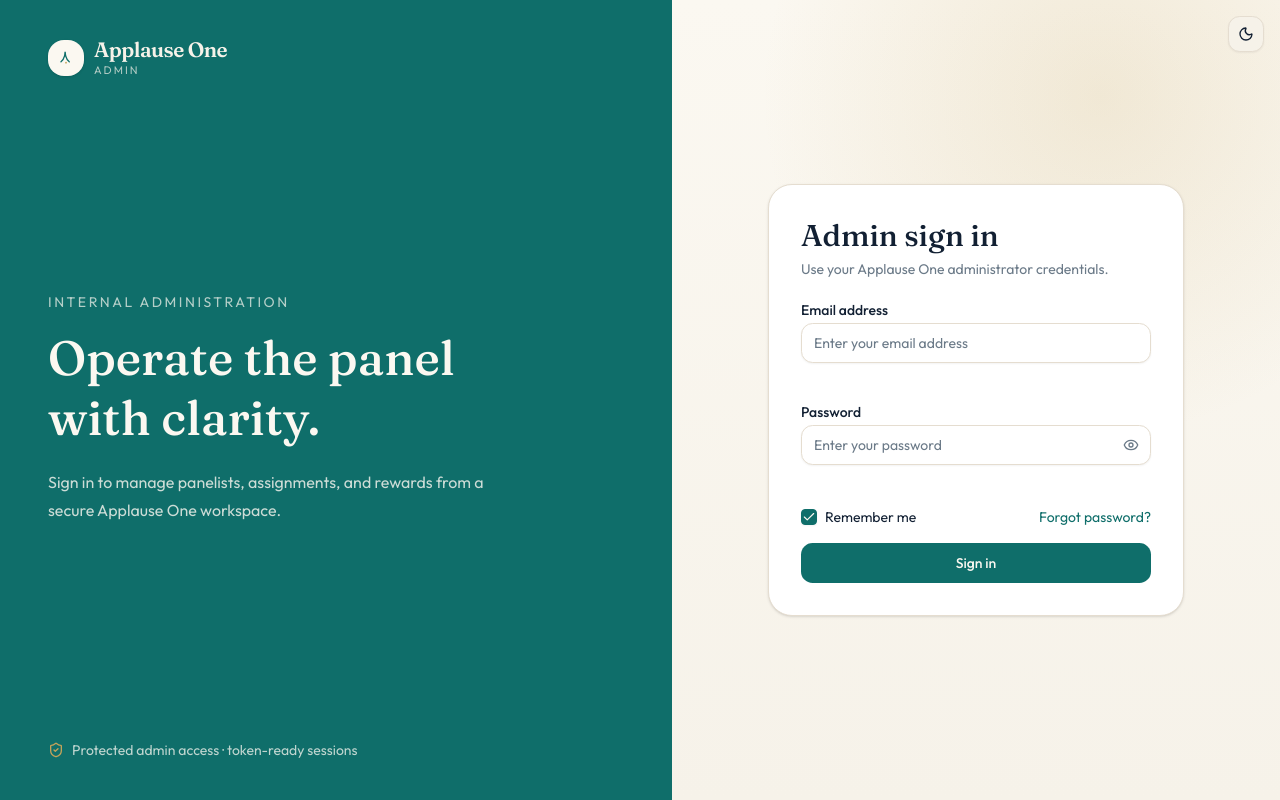
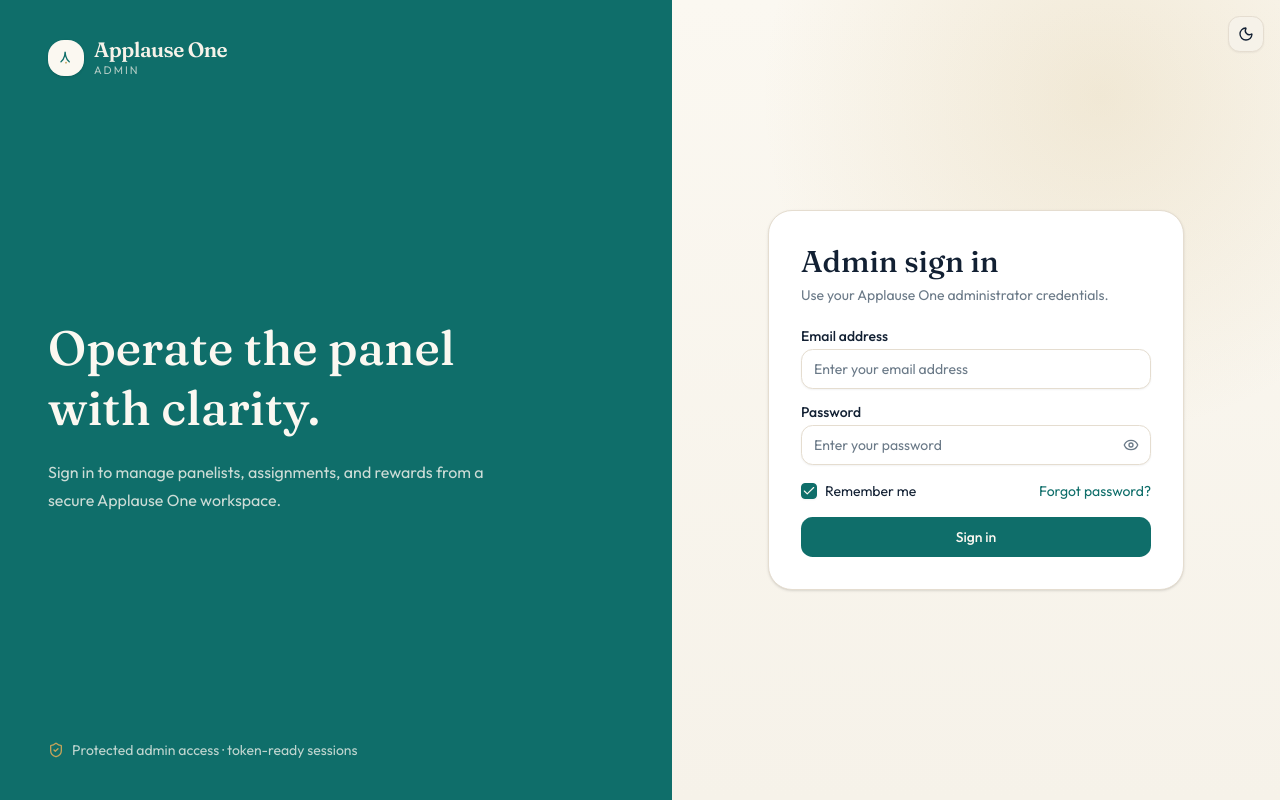
Before and after one commit to RiyaSingh-2310/ApplauseOneAdminUI, a React (Vite) app: page /admin/login in a window 1280 px wide. Built offline with nearby package versions, Linux system fonts and the light colour scheme.

Commit message:
Refactor LoginForm error handling and update AdminHeader and AdminLogin components. Changed error message display logic in LoginForm to conditionally render paragraphs based on error state. Commented out "Internal administration" text in AdminHeader and AdminLogin for cleaner UI.

```diff
--- a/src/components/auth/LoginForm.tsx
+++ b/src/components/auth/LoginForm.tsx
@@ -98,12 +98,14 @@ export function LoginForm({ onSuccess }: LoginFormProps) {
               setErrors((current) => ({ ...current, email: validateAdminEmail(email) }))
             }}
             aria-invalid={Boolean(showEmailError)}
-            aria-describedby="admin-email-error"
+            aria-describedby={showEmailError ? 'admin-email-error' : undefined}
             className="login-field h-10 bg-card dark:bg-card"
           />
-          <p id="admin-email-error" className="min-h-5 text-xs text-destructive" role={showEmailError ? 'alert' : undefined}>
-            {showEmailError ? errors.email : '\u00a0'}
-          </p>
+          {showEmailError ? (
+            <p id="admin-email-error" className="text-xs text-destructive" role="alert">
+              {errors.email}
+            </p>
+          ) : null}
         </div>
 
         <div className="space-y-1.5">
@@ -113,20 +115,18 @@ export function LoginForm({ onSuccess }: LoginFormProps) {
             value={password}
             disabled={pending}
             invalid={Boolean(showPasswordError)}
-            describedBy="admin-password-error"
+            describedBy={showPasswordError ? 'admin-password-error' : undefined}
             onChange={updatePassword}
             onBlur={() => {
               setTouched((current) => ({ ...current, password: true }))
               setErrors((current) => ({ ...current, password: validateAdminPassword(password) }))
             }}
           />
-          <p
-            id="admin-password-error"
-            className="min-h-5 text-xs text-destructive"
-            role={showPasswordError ? 'alert' : undefined}
-          >
-            {showPasswordError ? errors.password : '\u00a0'}
-          </p>
+          {showPasswordError ? (
+            <p id="admin-password-error" className="text-xs text-destructive" role="alert">
+              {errors.password}
+            </p>
+          ) : null}
         </div>
 
         <div className="flex items-center justify-between gap-3">
--- a/src/components/navigation/AdminHeader.tsx
+++ b/src/components/navigation/AdminHeader.tsx
@@ -57,7 +57,7 @@ export function AdminHeader({
         <div className="lg:hidden">
           <Logo compact />
         </div>
-        <p className="hidden text-sm text-muted-foreground md:block">Internal administration</p>
+        {/* <p className="hidden text-sm text-muted-foreground md:block">Internal administration</p> */}
       </div>
       <div className="flex items-center gap-2 sm:gap-3">
         <ThemeToggle />
--- a/src/pages/auth/AdminLogin.tsx
+++ b/src/pages/auth/AdminLogin.tsx
@@ -14,7 +14,7 @@ export function AdminLogin() {
       <section className="relative hidden overflow-hidden bg-primary px-8 py-10 text-primary-foreground md:px-12 lg:flex lg:flex-col lg:justify-between">
         <Logo inverted to="/admin/login" />
         <div className="max-w-md">
-          <p className="text-sm tracking-[0.18em] uppercase text-primary-foreground/70">Internal administration</p>
+          {/* <p className="text-sm tracking-[0.18em] uppercase text-primary-foreground/70">Internal administration</p> */}
           <h1 className="font-display mt-4 text-4xl leading-tight xl:text-5xl">Operate the panel with clarity.</h1>
           <p className="mt-5 text-base leading-7 text-primary-foreground/80">
             Sign in to manage panelists, assignments, and rewards from a secure Applause One workspace.
```
Also changed, not shown: src/assets/logo/logo (1).jpg (added).
